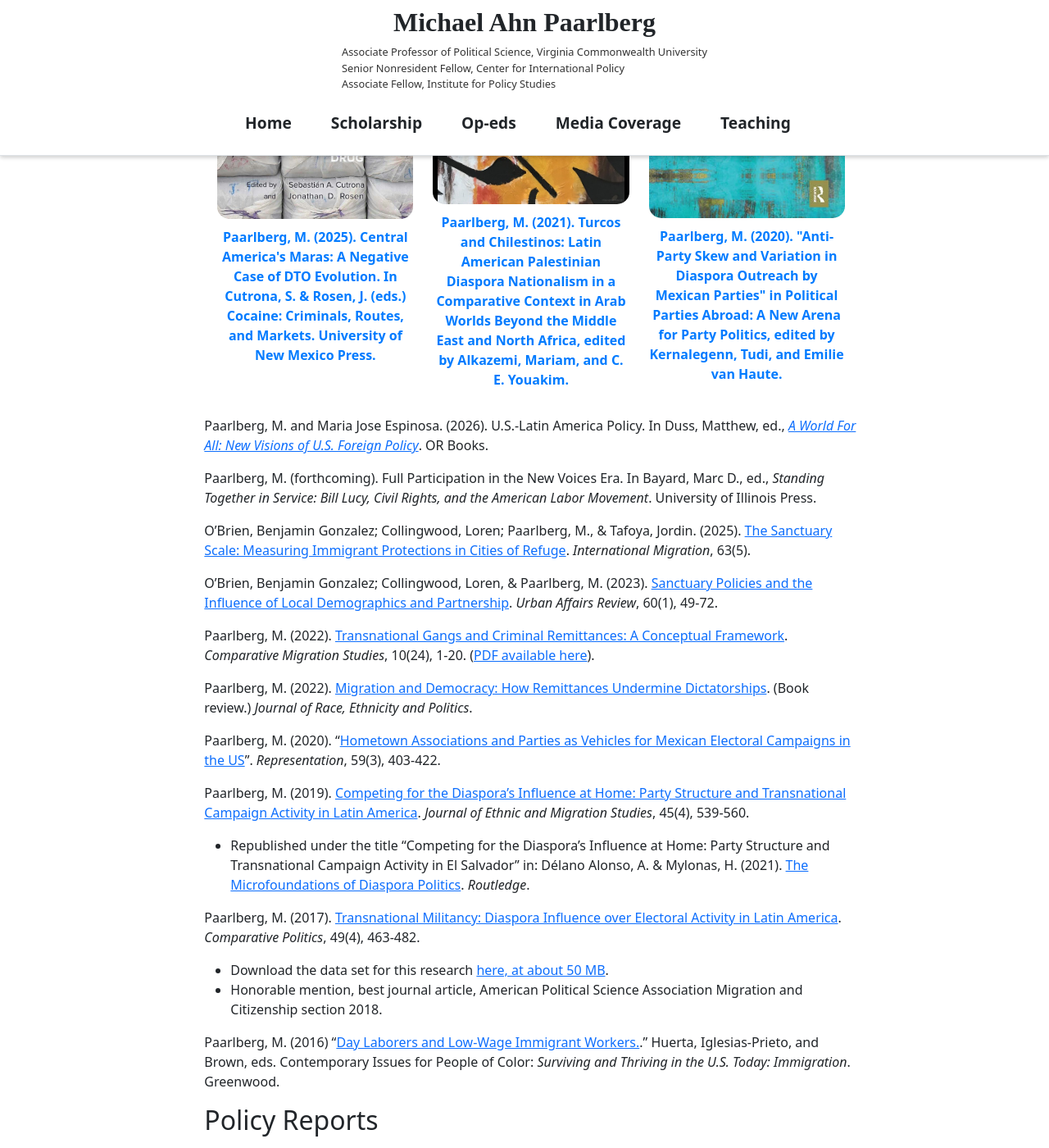
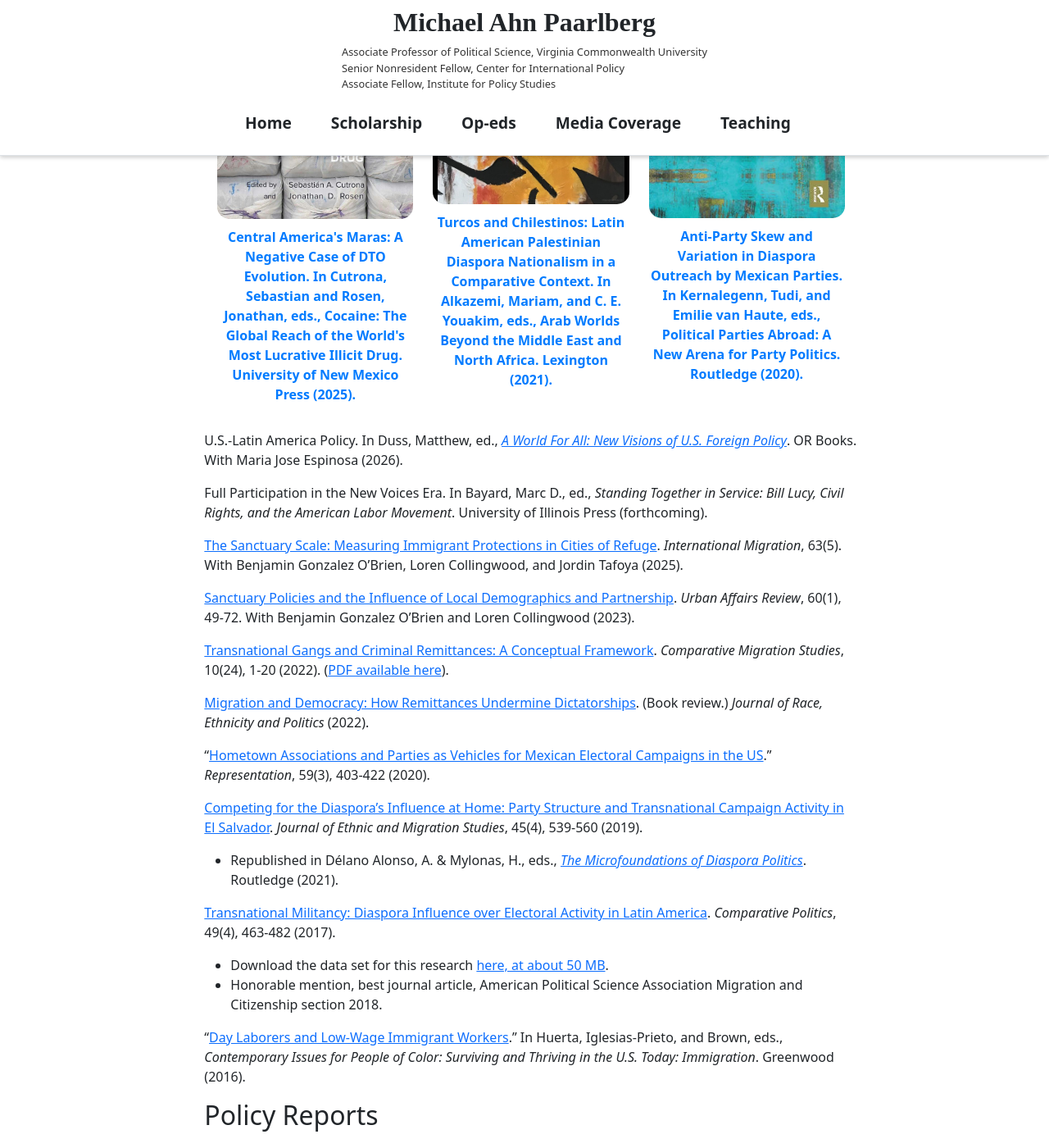
Before and after one commit to RelevantResearch/michael-paarlberg, a Jekyll site: the page built from _pages/home.md, in a window 1280 px wide and 1400 px high, scrolled down 1223 px. Shown: the whole window at 82% size. Built offline with Jekyll 4.4.1, drawn with Linux system fonts in a browser that asks for light colours; some of the changed text lies outside the part shown.

Commit message:
Title-first citation format for publications and op-eds; JEMS title; teaching and book project updates
Co-Authored-By: Claude Sonnet 5.5 <noreply@anthropic.com>

```diff
--- a/_data/publications.yml
+++ b/_data/publications.yml
@@ -1,10 +1,10 @@
 publications:
-  - title: "Paarlberg, M. (2025). Central America's Maras: A Negative Case of DTO Evolution. In Cutrona, S. & Rosen, J. (eds.) Cocaine: Criminals, Routes, and Markets. University of New Mexico Press."
+  - title: "Central America's Maras: A Negative Case of DTO Evolution. In Cutrona, Sebastian and Rosen, Jonathan, eds., Cocaine: The Global Reach of the World's Most Lucrative Illicit Drug. University of New Mexico Press (2025)."
     image: "/assets/img/cocaine_unm_press.jpg"
     link: "https://drive.google.com/file/d/1KI183PKY0thHKf7RPJqAKIvVBmadHDw6/view?usp=sharing"
-  - title: "Paarlberg, M. (2021). Turcos and Chilestinos: Latin American Palestinian Diaspora Nationalism in a Comparative Context in Arab Worlds Beyond the Middle East and North Africa, edited by Alkazemi, Mariam, and C. E. Youakim."
+  - title: "Turcos and Chilestinos: Latin American Palestinian Diaspora Nationalism in a Comparative Context. In Alkazemi, Mariam, and C. E. Youakim, eds., Arab Worlds Beyond the Middle East and North Africa. Lexington (2021)."
     image: "/assets/img/content.jpeg"
     link: "https://books.google.com.np/books?hl=en&lr=&id=zLUxEAAAQBAJ&oi=fnd&pg=PA11&ots=p7IoxAGkWy&sig=O1xNnGVPk4yZDi8qv6txWUuQaJs&redir_esc=y#v=onepage&q&f=false"
-  - title: 'Paarlberg, M. (2020). "Anti-Party Skew and Variation in Diaspora Outreach by Mexican Parties" in Political Parties Abroad: A New Arena for Party Politics, edited by Kernalegenn, Tudi, and Emilie van Haute.'
+  - title: 'Anti-Party Skew and Variation in Diaspora Outreach by Mexican Parties. In Kernalegenn, Tudi, and Emilie van Haute, eds., Political Parties Abroad: A New Arena for Party Politics. Routledge (2020).'
     image: "/assets/img/parties_abroad.jpg"
     link: "https://www.taylorfrancis.com/chapters/edit/10.4324/9781003015086-5/anti-party-skew-variation-diaspora-outreach-mexican-parties-michael-ahn-paarlberg"
--- a/_includes/pages/opeds.md
+++ b/_includes/pages/opeds.md
@@ -1,57 +1,57 @@
 Here is a list of op-eds I've published over the years. Op-eds published in the <i>Guardian</i> are available through [my Guardian author page](https://www.theguardian.com/profile/michael-paarlberg).
 
-Paarlberg, M. and Nancy Okail (2026). [Defeating the Donroe Doctrine: Latin America Can Resist Trump's Gunboat Racketeering](https://www.commondreams.org/opinion/what-is-trump-s-donroe-doctrine). _Common Dreams_.
+[Defeating the Donroe Doctrine: Latin America Can Resist Trump's Gunboat Racketeering](https://www.commondreams.org/opinion/what-is-trump-s-donroe-doctrine). _Common Dreams_. With Nancy Okail (2026).
 
-Paarlberg, M. (2026). [Exiled Iranians and Venezuelans may well support regime change, but diasporas don't always reflect the politics back home](https://theconversation.com/exiled-iranians-and-venezuelans-may-well-support-regime-change-but-diasporas-dont-always-reflect-the-politics-back-home-275112). _The Conversation_.
+[Exiled Iranians and Venezuelans may well support regime change, but diasporas don't always reflect the politics back home](https://theconversation.com/exiled-iranians-and-venezuelans-may-well-support-regime-change-but-diasporas-dont-always-reflect-the-politics-back-home-275112). _The Conversation_ (2026).
 
-Paarlberg, M. (2026). [The US Can't Treat Venezuela Like Panama](https://www.newstatesman.com/world/americas/2026/01/us-cant-treat-venezuela-like-panama). _The New Statesman_.
+[The US Can't Treat Venezuela Like Panama](https://www.newstatesman.com/world/americas/2026/01/us-cant-treat-venezuela-like-panama). _The New Statesman_ (2026).
 
-Paarlberg, M. (2025). [Trump's Wag the Dog Moment](https://internationalpolicy.org/publications/trumps-wag-the-dog-moment/). _International Policy Journal_, Center for International Policy.
+[Trump's Wag the Dog Moment](https://internationalpolicy.org/publications/trumps-wag-the-dog-moment/). _International Policy Journal_, Center for International Policy (2025).
 
-Paarlberg, M. (2025). [The Palestinians in El Salvador](https://www.palquest.org/en/highlight/20078/palestinians-el-salvador). _Interactive Encyclopedia of the Palestine Question_, Institute for Palestine Studies.
+[The Palestinians in El Salvador](https://www.palquest.org/en/highlight/20078/palestinians-el-salvador). _Interactive Encyclopedia of the Palestine Question_, Institute for Palestine Studies (2025).
 
-Paarlberg, M. (2025). [El Salvador, Trump, and The Transnational State of Exception](https://internationalpolicy.org/publications/el-salvador-trump-and-the-transnational-state-of-exception/). _International Policy Journal_, Center for International Policy.
+[El Salvador, Trump, and The Transnational State of Exception](https://internationalpolicy.org/publications/el-salvador-trump-and-the-transnational-state-of-exception/). _International Policy Journal_, Center for International Policy (2025).
 
-Paarlberg, M. (2024). [Demystifying the Border Crisis](https://idpce.vcu.edu/news/newsroom/idpce-news/demystifying-the-border-crisis.html). [Institute for Democracy, Pluralism, and Community Empowerment](https://idpce.vcu.edu/) at Virginia Commonwealth University.
+[Demystifying the Border Crisis](https://idpce.vcu.edu/news/newsroom/idpce-news/demystifying-the-border-crisis.html). [Institute for Democracy, Pluralism, and Community Empowerment](https://idpce.vcu.edu/) at Virginia Commonwealth University (2024).
 
-Paarlberg, M. (2024). [Venezuela's people, not government, deserve solidarity](https://internationalpolicy.org/publications/venezuelas-people-not-government-deserve-solidarity/). _International Policy Journal_, Center for International Policy.
+[Venezuela's people, not government, deserve solidarity](https://internationalpolicy.org/publications/venezuelas-people-not-government-deserve-solidarity/). _International Policy Journal_, Center for International Policy (2024).
 
-Paarlberg, M. (2022). [Why El Salvador’s mass arrests won’t lower the murder rate](https://www.washingtonpost.com/politics/2022/07/11/bukele-el-salvador-homicides-gangs-ms-13-barrio-18/). _Washington Post_.
+[Why El Salvador’s mass arrests won’t lower the murder rate](https://www.washingtonpost.com/politics/2022/07/11/bukele-el-salvador-homicides-gangs-ms-13-barrio-18/). _Washington Post_ (2022).
 
-Paarlberg, M. (2022). [Latin America’s Pink Tide Is an Opportunity for Washington](https://foreignpolicy.com/2022/11/10/latin-america-left-pink-tide-lula-bolsonaro-brazil-election-biden/). _Foreign Policy_.
+[Latin America’s Pink Tide Is an Opportunity for Washington](https://foreignpolicy.com/2022/11/10/latin-america-left-pink-tide-lula-bolsonaro-brazil-election-biden/). _Foreign Policy_ (2022).
 
-Paarlberg, M. (2022). [Why the “Cool Dictator” of El Salvador Went All-In on Bitcoin](https://slate.com/technology/2022/05/el-salvador-bitcoin-crash-nayib-bukele.html). _Slate_.
+[Why the “Cool Dictator” of El Salvador Went All-In on Bitcoin](https://slate.com/technology/2022/05/el-salvador-bitcoin-crash-nayib-bukele.html). _Slate_ (2022).
 
-Paarlberg, M. (2022). [The Emerging Gang State in El Salvador](https://globalamericans.org/the-emerging-gang-state-in-el-salvador/). _Global Americans_.
+[The Emerging Gang State in El Salvador](https://globalamericans.org/the-emerging-gang-state-in-el-salvador/). _Global Americans_ (2022).
 
-Paarlberg, M. (2022). [El emergente estado pandilla en El Salvador](https://www.elsalvador.com/opinion/editoriales/pandillas-nayib-bukele/929326/2022/). _El Diario de Hoy_.
+[El emergente estado pandilla en El Salvador](https://www.elsalvador.com/opinion/editoriales/pandillas-nayib-bukele/929326/2022/). _El Diario de Hoy_ (2022).
 
-Paarlberg, M. and Ricardo J. Valencia (2021). [The elections in El Salvador could make or break Biden’s Central America policy](https://www.washingtonpost.com/outlook/2021/02/25/el-salvador-elections-biden/). _Washington Post_.
+[The elections in El Salvador could make or break Biden’s Central America policy](https://www.washingtonpost.com/outlook/2021/02/25/el-salvador-elections-biden/). _Washington Post_. With Ricardo J. Valencia (2021).
 
-Paarlberg, M. (2021). [Why Is America Cooperating With Militaries Running Criminal Rackets?](https://foreignpolicy.com/2021/08/03/us-mexico-latin-america-lopez-obrador-cienfuegos-cartels-corruption-crime-drugs-congress-migration-root-causes-leahy/) _Foreign Policy_.
+[Why Is America Cooperating With Militaries Running Criminal Rackets?](https://foreignpolicy.com/2021/08/03/us-mexico-latin-america-lopez-obrador-cienfuegos-cartels-corruption-crime-drugs-congress-migration-root-causes-leahy/) _Foreign Policy_ (2021).
 
-Paarlberg, M. (2021). "[The US Approach to El Salvador's Authoritarianism Must Be Bold](https://www.univision.com/univision-news/opinion/opinion-the-us-approach-to-authoritarianism-in-el-salvador-must-be-bold)." _Univision_.
+"[The US Approach to El Salvador's Authoritarianism Must Be Bold](https://www.univision.com/univision-news/opinion/opinion-the-us-approach-to-authoritarianism-in-el-salvador-must-be-bold)." _Univision_ (2021).
 
-Paarlberg, M. (2020). [El Salvador’s president sent troops to occupy the legislature. Here’s what’s going on](https://www.washingtonpost.com/politics/2020/02/17/el-salvadors-president-sent-troops-occupy-legislature-heres-whats-going/). _Washington Post_.
+[El Salvador’s president sent troops to occupy the legislature. Here’s what’s going on](https://www.washingtonpost.com/politics/2020/02/17/el-salvadors-president-sent-troops-occupy-legislature-heres-whats-going/). _Washington Post_ (2020).
 
-Paarlberg, M. (2020). "China was already winning over the US's neighbors. Trump's COVID-19 response just makes Beijing's job easier." _Business Insider_.
+"China was already winning over the US's neighbors. Trump's COVID-19 response just makes Beijing's job easier." _Business Insider_ (2020).
 
-Paarlberg, M. (2020). "EEUU, una presidencia pandémica en un año de elecciones." Barcelona Centre for International Affairs Anuario Internacional.
+"EEUU, una presidencia pandémica en un año de elecciones." Barcelona Centre for International Affairs Anuario Internacional (2020).
 
-Paarlberg, M. (2019). [It’s not just a ‘coup’: Bolivia’s democracy is in meltdown](https://www.washingtonpost.com/outlook/2019/11/13/its-not-just-coup-bolivias-democracy-is-meltdown/). _Washington Post_.
+[It’s not just a ‘coup’: Bolivia’s democracy is in meltdown](https://www.washingtonpost.com/outlook/2019/11/13/its-not-just-coup-bolivias-democracy-is-meltdown/). _Washington Post_ (2019).
 
-Paarlberg, M. and Teófilo Reyes (2018) [Paying tipped workers better wouldn’t lead to fewer restaurant jobs](https://www.washingtonpost.com/news/posteverything/wp/2018/01/16/paying-tipped-workers-better-wouldnt-lead-to-fewer-restaurant-jobs/?utm_term=.d61e78aba799). _Washington Post_.
+[Paying tipped workers better wouldn’t lead to fewer restaurant jobs](https://www.washingtonpost.com/news/posteverything/wp/2018/01/16/paying-tipped-workers-better-wouldnt-lead-to-fewer-restaurant-jobs/?utm_term=.d61e78aba799). _Washington Post_. With Teófilo Reyes (2018).
 
-Paarlberg, M. (2018). "Agricultural Cooperatives: Opportunities and Challenges for African American Women in the South." Institute for Policy Studies.
+"Agricultural Cooperatives: Opportunities and Challenges for African American Women in the South." Institute for Policy Studies (2018).
 
-Paarlberg, M, and Reyes, T. "[New York's Experience after the Tipped Minimum Wage Increase](https://inequality.org/wp-content/uploads/2018/11/New-York-tipped-minimum-policy-brief-Oct-2018.pdf)." Institute for Policy Studies and Restaurant Opportunities Centers United.
+"[New York's Experience after the Tipped Minimum Wage Increase](https://inequality.org/wp-content/uploads/2018/11/New-York-tipped-minimum-policy-brief-Oct-2018.pdf)." Institute for Policy Studies and Restaurant Opportunities Centers United. With Teófilo Reyes (2018).
 
-Paarlberg, M. (2018) [Cómo se corteja el voto de la diáspora salvadoreña](https://elfaro.net/es/201805/ef_academico/21940/Cómo-se-corteja-el-voto-de-la-diáspora-salvadoreña.htm). _El Faro_.
+[Cómo se corteja el voto de la diáspora salvadoreña](https://elfaro.net/es/201805/ef_academico/21940/Cómo-se-corteja-el-voto-de-la-diáspora-salvadoreña.htm). _El Faro_ (2018).
 
-Paarlberg, M. (2017) [Don’t believe the Trump administration: MS-13 is not ravaging the United States](https://www.washingtonpost.com/news/posteverything/wp/2017/10/11/dont-believe-the-trump-administration-ms-13-is-not-ravaging-the-united-states/). _Washington Post_
+[Don’t believe the Trump administration: MS-13 is not ravaging the United States](https://www.washingtonpost.com/news/posteverything/wp/2017/10/11/dont-believe-the-trump-administration-ms-13-is-not-ravaging-the-united-states/). _Washington Post_ (2017).
 
-Paarlberg, M. (2015) [This is why the two leading candidates for Guatemala’s presidency came to the U.S. to campaign](https://www.washingtonpost.com/news/monkey-cage/wp/2015/09/10/this-is-why-the-two-leading-candidates-for-guatemalas-presidency-came-to-the-u-s-to-campaign/). _Washington Post_.
+[This is why the two leading candidates for Guatemala’s presidency came to the U.S. to campaign](https://www.washingtonpost.com/news/monkey-cage/wp/2015/09/10/this-is-why-the-two-leading-candidates-for-guatemalas-presidency-came-to-the-u-s-to-campaign/). _Washington Post_ (2015).
 
-Paarlberg, M. (2015). "[A Recent Study Says Unionized Companies Actually Pay Less. The Truth Is a Bit More Complex](https://inthesetimes.com/article/a-recent-study-says-unionized-companies-actually-pay-less-the-truth-is-a-b)." _In These Times_.
+"[A Recent Study Says Unionized Companies Actually Pay Less. The Truth Is a Bit More Complex](https://inthesetimes.com/article/a-recent-study-says-unionized-companies-actually-pay-less-the-truth-is-a-b)." _In These Times_ (2015).
 
-Paarlberg, M. (2014). "[The Pinochet Myth is Alive and Well Among Pundits Who Write About Egypt](https://newrepublic.com/article/116799/egypt-does-not-need-pinochet)." _The New Republic_.
+"[The Pinochet Myth is Alive and Well Among Pundits Who Write About Egypt](https://newrepublic.com/article/116799/egypt-does-not-need-pinochet)." _The New Republic_ (2014).
--- a/_includes/pages/scholarship.md
+++ b/_includes/pages/scholarship.md
@@ -4,34 +4,34 @@ I am a scholar of the politics of migration and security, with a focus on Latin
 
 {% include section-publications.html %}
 
-Paarlberg, M. and Maria Jose Espinosa. (2026). U.S.-Latin America Policy. In Duss, Matthew, ed., [_A World For All: New Visions of U.S. Foreign Policy_](https://orbooks.com/catalog/a-world-for-all/). OR Books.
+U.S.-Latin America Policy. In Duss, Matthew, ed., [_A World For All: New Visions of U.S. Foreign Policy_](https://orbooks.com/catalog/a-world-for-all/). OR Books. With Maria Jose Espinosa (2026).
 
-Paarlberg, M. (forthcoming). Full Participation in the New Voices Era. In Bayard, Marc D., ed., _Standing Together in Service: Bill Lucy, Civil Rights, and the American Labor Movement_. University of Illinois Press.
+Full Participation in the New Voices Era. In Bayard, Marc D., ed., _Standing Together in Service: Bill Lucy, Civil Rights, and the American Labor Movement_. University of Illinois Press (forthcoming).
 
-O'Brien, Benjamin Gonzalez; Collingwood, Loren; Paarlberg, M., & Tafoya, Jordin. (2025). [The Sanctuary Scale: Measuring Immigrant Protections in Cities of Refuge](https://doi.org/10.1111/imig.13326). _International Migration_, 63(5).
+[The Sanctuary Scale: Measuring Immigrant Protections in Cities of Refuge](https://doi.org/10.1111/imig.13326). _International Migration_, 63(5). With Benjamin Gonzalez O'Brien, Loren Collingwood, and Jordin Tafoya (2025).
 
-O'Brien, Benjamin Gonzalez; Collingwood, Loren, & Paarlberg, M. (2023). [Sanctuary Policies and the Influence of Local Demographics and Partnership](https://doi.org/10.1177/10780874231152786). _Urban Affairs Review_, 60(1), 49-72.
+[Sanctuary Policies and the Influence of Local Demographics and Partnership](https://doi.org/10.1177/10780874231152786). _Urban Affairs Review_, 60(1), 49-72. With Benjamin Gonzalez O'Brien and Loren Collingwood (2023).
 
-Paarlberg, M. (2022). [Transnational Gangs and Criminal Remittances: A Conceptual Framework](https://comparativemigrationstudies.springeropen.com/articles/10.1186/s40878-022-00297-x). _Comparative Migration Studies_, 10(24), 1-20. ([PDF available here](https://link.springer.com/content/pdf/10.1186/s40878-022-00297-x.pdf)).
+[Transnational Gangs and Criminal Remittances: A Conceptual Framework](https://comparativemigrationstudies.springeropen.com/articles/10.1186/s40878-022-00297-x). _Comparative Migration Studies_, 10(24), 1-20 (2022). ([PDF available here](https://link.springer.com/content/pdf/10.1186/s40878-022-00297-x.pdf)).
 
-Paarlberg, M. (2022). [Migration and Democracy: How Remittances Undermine Dictatorships](https://www.cambridge.org/core/journals/journal-of-race-ethnicity-and-politics/article/abs/migration-and-democracy-how-remittances-undermine-dictatorships-by-abel-escribafolch-covadonga-meseguer-and-joseph-wright-princeton-princeton-university-press-2022-299-pp-2995-cloth/6311AA1F1EAC5DD2989DA225EBA7A7DB). (Book review.) _Journal of Race, Ethnicity and Politics_.
+[Migration and Democracy: How Remittances Undermine Dictatorships](https://www.cambridge.org/core/journals/journal-of-race-ethnicity-and-politics/article/abs/migration-and-democracy-how-remittances-undermine-dictatorships-by-abel-escribafolch-covadonga-meseguer-and-joseph-wright-princeton-princeton-university-press-2022-299-pp-2995-cloth/6311AA1F1EAC5DD2989DA225EBA7A7DB). (Book review.) _Journal of Race, Ethnicity and Politics_ (2022).
 
 <!-- Included above. Paarlberg, M. (2021). [Turcos and Chilestinos: Latin American Palestinian Diaspora Nationalism in a Comparative Context](https://books.google.com.np/books?hl=en&lr=&id=zLUxEAAAQBAJ&oi=fnd&pg=PA11&ots=p7IoxAGkWy&sig=O1xNnGVPk4yZDi8qv6txWUuQaJs&redir_esc=y#v=onepage&q&f=false) in _Arab Worlds Beyond the Middle East and North Africa_, edited by Alkazemi, Mariam, and C. E. Youakim. -->
 
-Paarlberg, M. (2020). "[Hometown Associations and Parties as Vehicles for Mexican Electoral Campaigns in the US](https://www.tandfonline.com/doi/full/10.1080/00344893.2020.1856176)". _Representation_, 59(3), 403-422.
+"[Hometown Associations and Parties as Vehicles for Mexican Electoral Campaigns in the US](https://www.tandfonline.com/doi/full/10.1080/00344893.2020.1856176)." _Representation_, 59(3), 403-422 (2020).
 
 <!-- Included above. Paarlberg, M. (2020). "[Anti-Party Skew and Variation in Diaspora Outreach by Mexican Parties](https://www.taylorfrancis.com/chapters/edit/10.4324/9781003015086-5/anti-party-skew-variation-diaspora-outreach-mexican-parties-michael-ahn-paarlberg)" in _Political Parties Abroad: A New Arena for Party Politics_, edited by Kernalegenn, Tudi, and Emilie van Haute. -->
 
-Paarlberg, M. (2019). [Competing for the Diaspora's Influence at Home: Party Structure and Transnational Campaign Activity in Latin America](https://doi.org/10.1080/1369183X.2017.1409166). _Journal of Ethnic and Migration Studies_, 45(4), 539-560.
+[Competing for the Diaspora's Influence at Home: Party Structure and Transnational Campaign Activity in El Salvador](https://doi.org/10.1080/1369183X.2017.1409166). _Journal of Ethnic and Migration Studies_, 45(4), 539-560 (2019).
 
-- Republished under the title "Competing for the Diaspora's Influence at Home: Party Structure and Transnational Campaign Activity in El Salvador" in: Délano Alonso, A. & Mylonas, H. (2021). [The Microfoundations of Diaspora Politics](https://www.routledge.com/The-Microfoundations-of-Diaspora-Politics/Alonso-Mylonas/p/book/9781032042800?srsltid=AfmBOorrLJdHBIjOWVNEWbsDe77rZsBFhSzoXVzVXcRzD6wtLNXVocRI). _Routledge_.
+- Republished in Délano Alonso, A. & Mylonas, H., eds., [_The Microfoundations of Diaspora Politics_](https://www.routledge.com/The-Microfoundations-of-Diaspora-Politics/Alonso-Mylonas/p/book/9781032042800?srsltid=AfmBOorrLJdHBIjOWVNEWbsDe77rZsBFhSzoXVzVXcRzD6wtLNXVocRI). Routledge (2021).
 
-Paarlberg, M. (2017). [Transnational Militancy: Diaspora Influence over Electoral Activity in Latin America](https://www.jstor.org/stable/26330994). _Comparative Politics_, 49(4), 463-482.
+[Transnational Militancy: Diaspora Influence over Electoral Activity in Latin America](https://www.jstor.org/stable/26330994). _Comparative Politics_, 49(4), 463-482 (2017).
 
 - Download the data set for this research [here, at about 50 MB](https://drive.google.com/file/d/1lrxvYLzo0wYEvxzM2m84gfD6wcny1S0t/view).
 - Honorable mention, best journal article, American Political Science Association Migration and Citizenship section 2018.
 
-Paarlberg, M. (2016) "[Day Laborers and Low-Wage Immigrant Workers.](https://www.google.com/url?q=https%3A%2F%2Fwww.amazon.com%2FPeople-Color-United-States-volumes%2Fdp%2F1610698541&sa=D&sntz=1&usg=AOvVaw3EeuKWgYE9G_NeUPzX4YG5)." Huerta, Iglesias-Prieto, and Brown, eds. Contemporary Issues for People of Color: _Surviving and Thriving in the U.S. Today: Immigration_. Greenwood.
+"[Day Laborers and Low-Wage Immigrant Workers](https://www.google.com/url?q=https%3A%2F%2Fwww.amazon.com%2FPeople-Color-United-States-volumes%2Fdp%2F1610698541&sa=D&sntz=1&usg=AOvVaw3EeuKWgYE9G_NeUPzX4YG5)." In Huerta, Iglesias-Prieto, and Brown, eds., _Contemporary Issues for People of Color: Surviving and Thriving in the U.S. Today: Immigration_. Greenwood (2016).
 
 ## Policy Reports
 
@@ -53,7 +53,7 @@ Paarlberg, M., David Madland (2008) [Making Contracting Work for the United Stat
 
 _Diaspora Democracy: Migrants, Parties, and Transnational Elections from Latin America to the U.S._ Under revise and resubmit with Oxford University Press.
 
-_Sanctuary Policy in Restrictionist Times: Rhetoric, Reality and the Politics of Immigration._ With Benjamin Gonzalez O'Brien and Loren Collingwood. Invited for submission to Stanford University Press.
+_Sanctuary Policy in Restrictionist Times: Rhetoric, Reality and the Politics of Immigration._ With Benjamin Gonzalez O'Brien and Loren Collingwood.
 
 ## Work in progress
 
--- a/_includes/pages/teaching.md
+++ b/_includes/pages/teaching.md
@@ -14,9 +14,13 @@ An upper level survey of social science research methods and statistics with an
 
 A discussion seminar of the contemporary politics of Latin America and the Caribbean, with a thematic focus on topical issues including democracy and authoritarianism, crime, corruption, and economics using case studies of Argentina, Bolivia, Brazil, Chile, Colombia, Cuba, the Dominican Republic, El Salvador, Guatemala, Haiti, Honduras, Mexico, Nicaragua, and Venezuela.
 
-#### Politics of Immigration (POLI 391)
+#### Politics of Immigration (POLI 389)
 
 A discussion seminar looking at migration in a comparative and global context, grounded in the US but examining immigration rules, migration issues, and diaspora communities in countries around the world. This course draws on different countries' experiences with migration including with issues of citizenship, borders, asylum and refugees, immigration law enforcement, remittances, climate migration, visas, and the agency of migrants themselves as political actors.
+
+#### Labor Organizing and Strategic Research (POLI 391)
+
+A skills-based experiential course teaching practical tools for careers with unions and other advocacy and political campaigns including financial document analysis, strategic corporate analysis, contract costing and collective bargaining, organizing, representation, and labor law.
 
 ## Public Lectures in Chile
 
```
